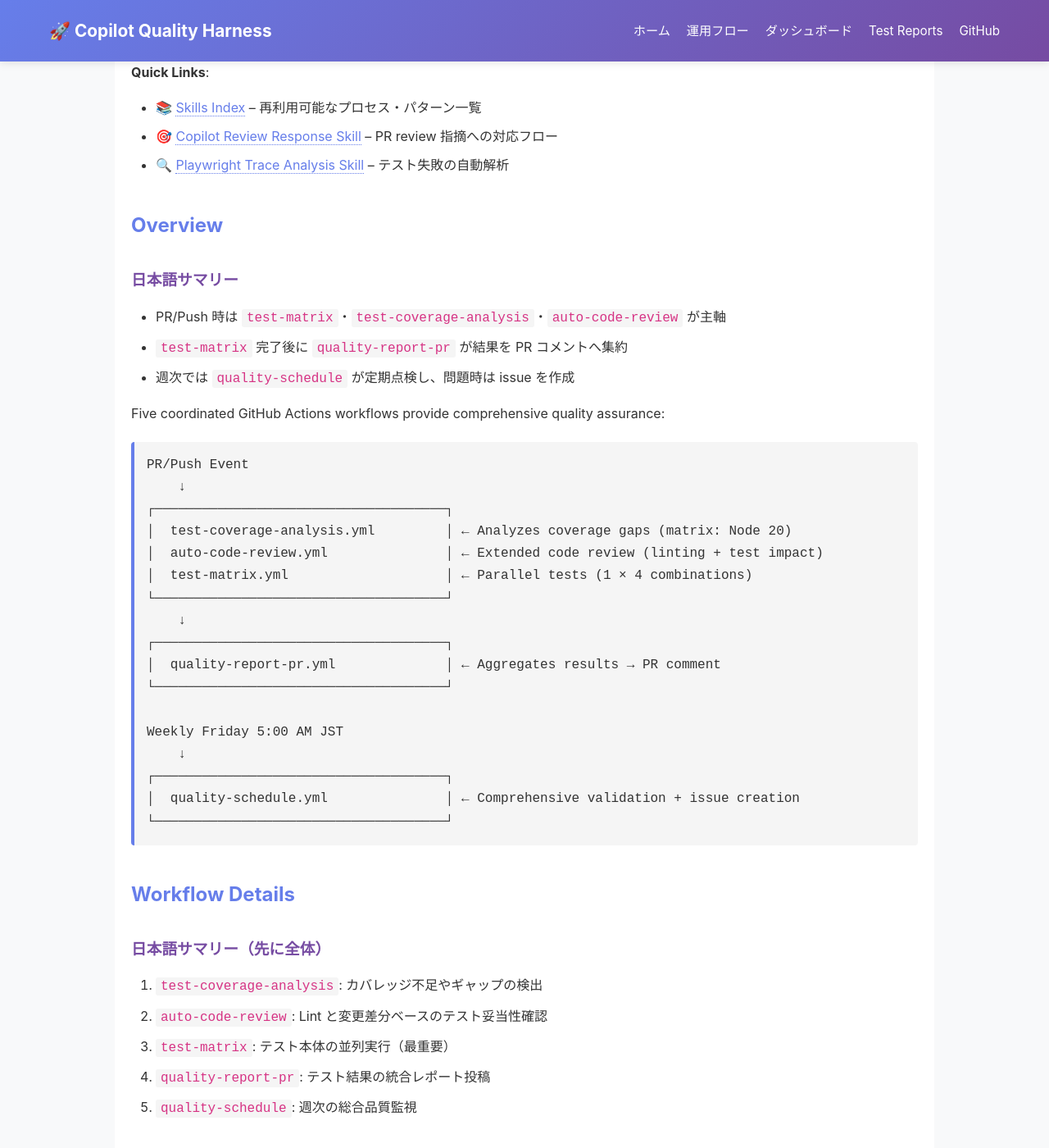
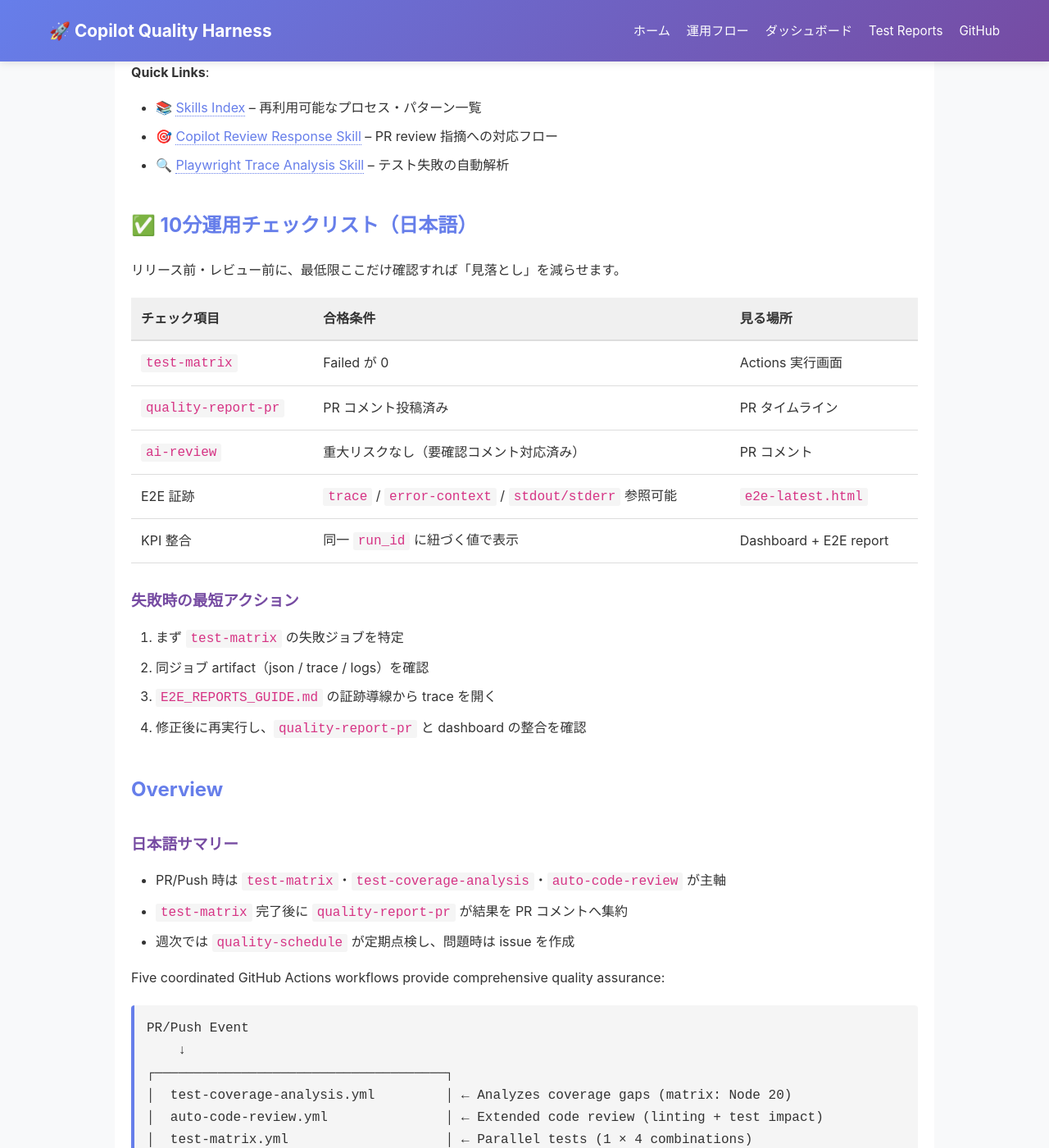
Before and after one commit to cocomomojo/copilot-quality-harness, a Jekyll site: the page built from docs/WORKFLOWS_GUIDE.md, in a window 1280 px wide and 1400 px high, scrolled down 1568 px. Shown: the whole window at 82% size. Built offline with Jekyll 4.4.1, drawn with Linux system fonts in a browser that asks for light colours.

Commit message:
docs: add Japanese 10-minute workflow checklist
- add pre-release checklist and failure triage steps

- fix quick links relative paths from docs/

```diff
--- a/docs/WORKFLOWS_GUIDE.md
+++ b/docs/WORKFLOWS_GUIDE.md
@@ -45,9 +45,28 @@ This document describes the Dynamic Workflows CI/CD system implemented for the c
 > For dashboard/e2e evidence behavior, prefer this note plus `docs/DASHBOARD.md` and `docs/E2E_REPORTS_GUIDE.md` over older examples below.
 
 **Quick Links**:
-- 📚 [Skills Index](.github/skills/SKILLS_INDEX.md) – 再利用可能なプロセス・パターン一覧
-- 🎯 [Copilot Review Response Skill](.github/skills/01-copilot-review-response-template.md) – PR review 指摘への対応フロー
-- 🔍 [Playwright Trace Analysis Skill](.github/skills/10-playwright-trace-analysis.md) – テスト失敗の自動解析
+- 📚 [Skills Index](../.github/skills/SKILLS_INDEX.md) – 再利用可能なプロセス・パターン一覧
+- 🎯 [Copilot Review Response Skill](../.github/skills/01-copilot-review-response-template.md) – PR review 指摘への対応フロー
+- 🔍 [Playwright Trace Analysis Skill](../.github/skills/10-playwright-trace-analysis.md) – テスト失敗の自動解析
+
+## ✅ 10分運用チェックリスト（日本語）
+
+リリース前・レビュー前に、最低限ここだけ確認すれば「見落とし」を減らせます。
+
+| チェック項目 | 合格条件 | 見る場所 |
+|---|---|---|
+| `test-matrix` | Failed が 0 | Actions 実行画面 |
+| `quality-report-pr` | PR コメント投稿済み | PR タイムライン |
+| `ai-review` | 重大リスクなし（要確認コメント対応済み） | PR コメント |
+| E2E 証跡 | `trace` / `error-context` / `stdout/stderr` 参照可能 | `e2e-latest.html` |
+| KPI 整合 | 同一 `run_id` に紐づく値で表示 | Dashboard + E2E report |
+
+### 失敗時の最短アクション
+
+1. まず `test-matrix` の失敗ジョブを特定
+2. 同ジョブ artifact（json / trace / logs）を確認
+3. `E2E_REPORTS_GUIDE.md` の証跡導線から trace を開く
+4. 修正後に再実行し、`quality-report-pr` と dashboard の整合を確認
 
 ## Overview
 
```
